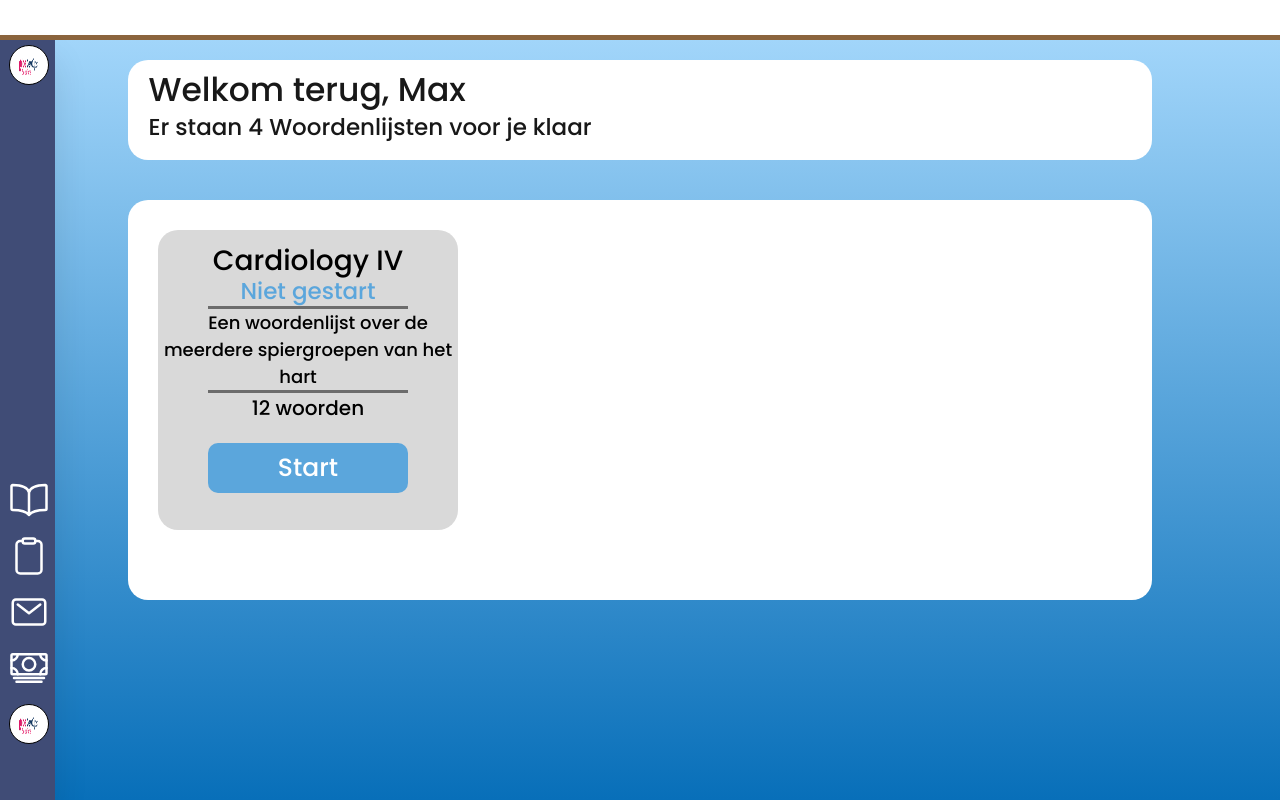
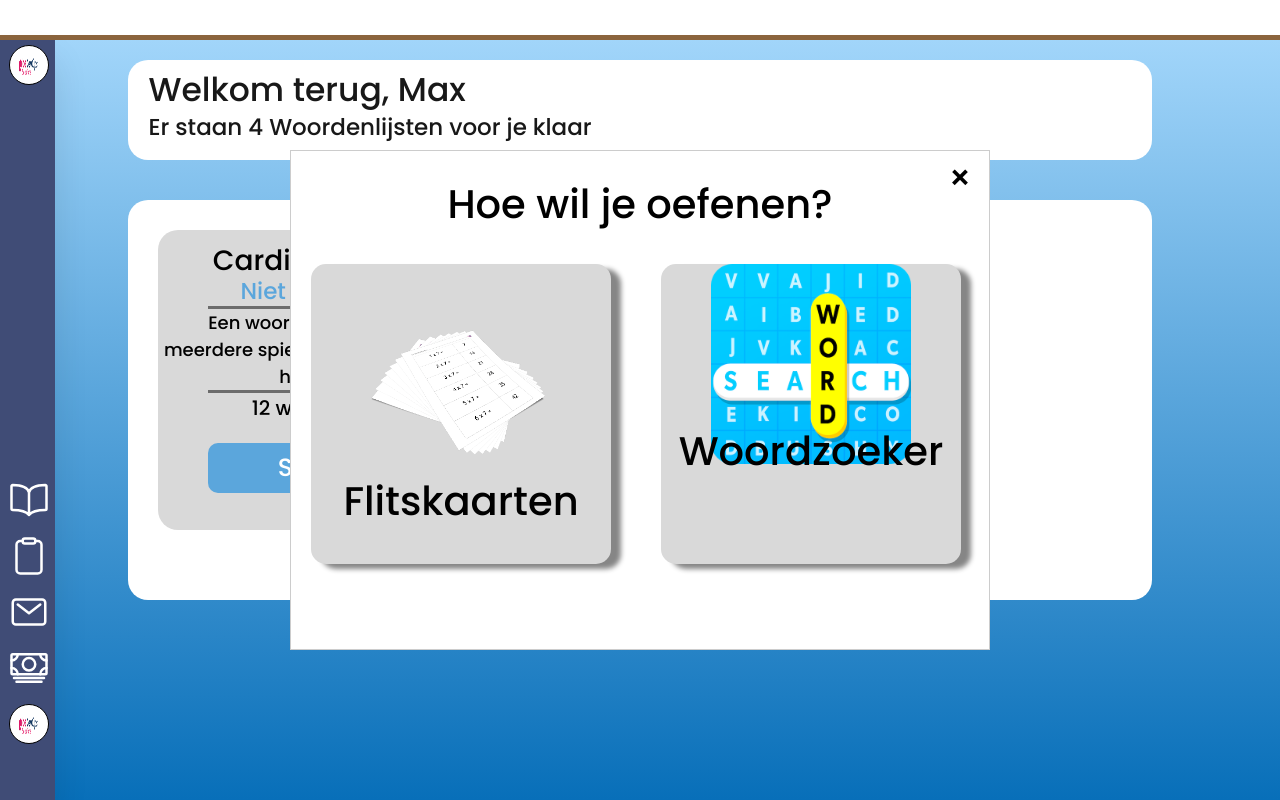
Before and after one commit to DaanKlaassen/Verpleegkunde-overhoor-programma, a PHP site: page / in a window 1280 px wide. Run offline with PHP 8.4, Linux system fonts and the light colour scheme.

Commit message:
index update select game unfinished

```diff
--- a/Source/CSS/index.css
+++ b/Source/CSS/index.css
@@ -134,3 +134,73 @@ width: 100%;
     background-color: #3F8ACB;
     cursor: pointer;
 }
+
+/* popup window css */
+.popup {
+    position: fixed;
+    top: 50%;
+    left: 50%;
+    transform: translate(-50%, -50%);
+    padding: 20px;
+    border: 1px solid #ccc;
+    background-color: #fff;
+    z-index: 1;
+    width: 700px;
+    height: 500px;
+}
+
+.popupclose {
+    position: relative;
+    top: -20px;
+    right: -320px;
+    font-size: 35px;
+    cursor: pointer;
+    padding: auto;
+
+}
+
+.popupclose:hover {
+    color: #f00;
+}
+
+.popup p{
+    margin-top: -50px;
+    font-size: 40px;
+}
+
+.gameselection{
+    display: flex;
+    gap: 50px;
+}
+
+.flitskaartbutton{
+    margin-top: 30px;
+    border-radius: 15px;
+    background-color: #D9D9D9;
+    box-shadow: 10px 5px 5px #868686;
+    width: 300px;
+    height: 300px;
+}
+
+.flitskaartbutton img{
+    width: 200px;
+    height: auto;
+
+}
+
+.woordzoekerbutton{
+    justify-content: center;
+    margin-top: 30px;
+    border-radius: 15px;
+    background-color: #D9D9D9;
+    box-shadow: 10px 5px 5px #868686;
+    width: 300px;
+    height: 300px;
+}
+
+.woordzoekerbutton img{
+    margin: auto;
+    width: 200px;
+    height: auto;
+
+}
--- /dev/null
+++ b/Source/JS/openwindow.js
@@ -0,0 +1,9 @@
+function openPopup() {
+    var popup = document.getElementById("myPopup");
+    popup.style.display = "block";
+}
+
+function closePopup() {
+    var popup = document.getElementById("myPopup");
+    popup.style.display = "none";
+}
--- a/index.php
+++ b/index.php
@@ -7,6 +7,8 @@
   <link rel="stylesheet" href="Source/CSS/index.css">
   <link rel="stylesheet" href="Source/CSS/nav.css">
   <link rel="icon" type="image/x-icon" href="Assets/Icons/icon.ico">
+<!-- javascript -->
+<script src="source/js/openwindow.js"></script>
 
 <!-- ionicons -->
   <script type="module" src="https://unpkg.com/ionicons@5.5.2/dist/ionicons/ionicons.esm.js"></script>
@@ -39,7 +41,27 @@
     <span class="listbox-description">Een woordenlijst over de meerdere spiergroepen van het hart</span>
     <div class="listbox-line"></div>
     <span class="listbox-amount">12 woorden</span>
-    <button class="listbox-startbutton">Start</button>
+    <button class="listbox-startbutton" onclick="openPopup()">Start</button>
+    <div class="popup" id="myPopup">
+        <span class="popupclose" onclick="closePopup()">&times;</span>
+        <!-- Content of your popup goes here -->
+        <p>Hoe wil je oefenen?</p>
+
+        <div class="gameselection">
+
+        <div class="flitskaartbutton">
+          <a href="#"> <img src="assets/images/flitskaarten.png" alt="flitskaarten"> </a>
+          <p>Flitskaarten</p>
+        </div>
+
+        <div class="woordzoekerbutton">
+          <a href="#"> <img src="assets/images/woordzoekericon.png" alt="woordzoeker"> </a>
+          <p>Woordzoeker</p>
+        </div>
+
+        </div>
+
+    </div>
   </div>
 
 </div>
--- a/woordenlijst.php
+++ b/woordenlijst.php
@@ -6,7 +6,7 @@
 <body>
 
 <?php
-include "DBlogin.php";
+include "source/includes/DBlogin.php";
 
 // Haal woordenlijst op
 if ($_SERVER["REQUEST_METHOD"] == "POST" && isset($_POST["woordenlijst_naam"])) {
```
Also changed, not shown: Assets/Images/flitskaarten.png (added), Assets/Images/woordzoekericon.png (added).
